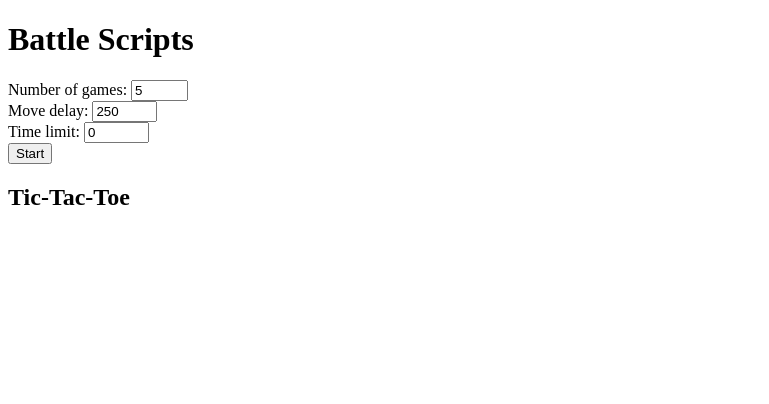
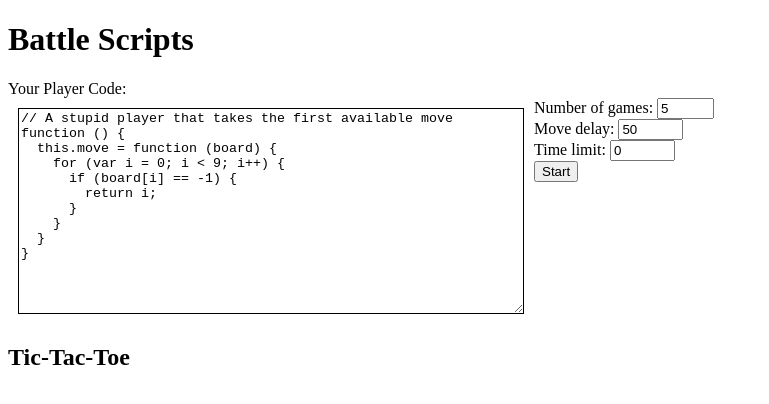
Before and after one commit to tackettnathant/battlescripts, a website: page poc/index.html in a window 1280 px wide. Shown: the whole page, without its empty margins (0-769 px from the left). Drawn offline with Linux system fonts and the light colour scheme.

Commit message:
UI to allow in-browser player editing

```diff
--- a/poc/index.html
+++ b/poc/index.html
@@ -17,12 +17,26 @@ var module={}; // To allow module.exports not to fail
 
 <h1>Battle Scripts</h1>
 
+Your Player Code:<br>
+<textarea id="code" style="float:left;height:200px;width:500px;margin:10px;border:1px solid black;white-space:pre;">
+// A stupid player that takes the first available move
+function () {
+  this.move = function (board) {
+    for (var i = 0; i < 9; i++) {
+      if (board[i] == -1) {
+        return i;
+      }
+    }
+  }
+}
+</textarea>
 <div class="criteria">
     Number of games: <input id="num-games" value="5" size="4"><br>
-    Move delay: <input id="move-delay" value="250" size="5"><br>
+    Move delay: <input id="move-delay" value="50" size="5"><br>
     Time limit: <input id="time-limit" value="0" size="5"><br>
 </div>
 <button onClick="start_match()">Start</button>
+<br style="clear:both;"/>
 
 <div id="canvas" ng-app="" ng-controller="CanvasController"></div>
 
@@ -44,7 +58,9 @@ function CanvasController($scope,$compile) {
 var start_match = function() {
       // START THE MATCH!!!
 		var game = new Game();
-      var players = [ new player_random(), new player_random() ];
+		var p1_code = $('#code').val();
+		var p1 = eval("(" + p1_code + ")");
+      var players = [ new p1(), new player_random() ];
 
       var match = new Match(game, players,{
         total_games: parseInt($('#num-games').val(), 10),
```
